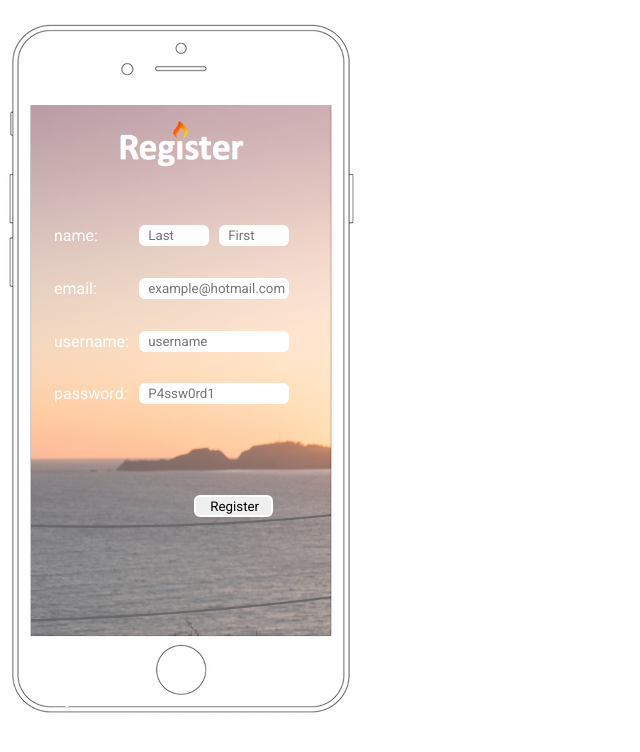
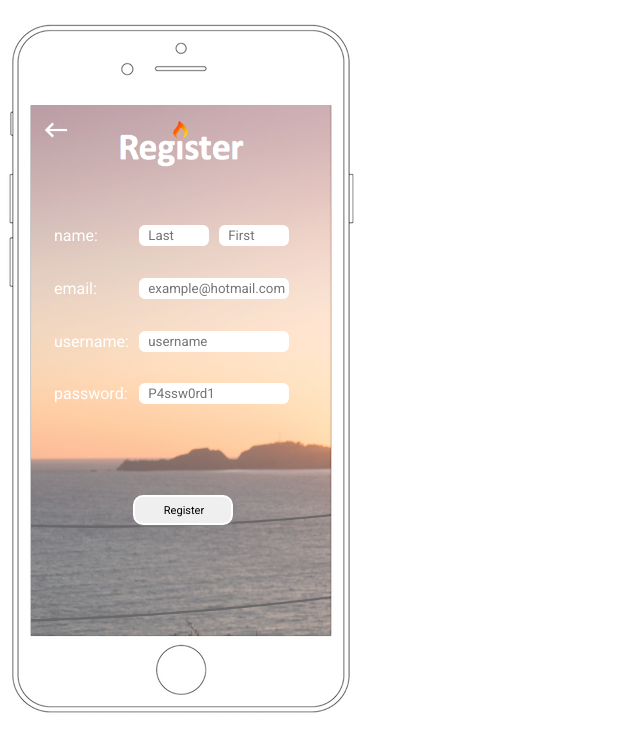
Before and after one commit to Kyle-Plourde/Rekindle, a plain HTML site: page Register.html in a window 1280 px wide. Shown: the whole page, without its empty margins (0-640 px from the left). Drawn offline with Linux system fonts and the light colour scheme.

Commit message:
Update Register.css

```diff
--- a/Register.css
+++ b/Register.css
@@ -64,10 +64,12 @@ label
 input.button
 {
     font-family: 'Roboto', sans-serif;
+    font-size: 11px;
     width: 30%;
+    height: 30px;
     position: absolute;
     top: 280px;
-    left: 150px;
+    left: 89px;
 }
 
 .backimage img
@@ -76,19 +78,33 @@ input.button
     position: relative;
 }
 
-#backbutton
-{
-    width: 80px;
-    position: absolute;
-    top: 495px;
-    left: 84px;
-    height: 21px;
-    border-radius: 6px;
-    border: 1px solid white;
-}
 
 #regibutton
 {
     text-align: center;
-    padding-top: 2px;
 }
+
+.register_back {
+    position: absolute;
+    top: 115px;
+    left: 41px;
+    width: 30px;
+}
+
+.advance input {
+	display: block;
+	padding-top: 5px;
+	padding-bottom: 5px;
+	margin-bottom: 15px;
+	width: 100px;
+	box-shadow: 1px 1px 3px #888888;
+	border-radius: 10px;
+}
+
+.advance input:hover {
+	background-color: #cce5cc;
+}
+
+.advance {
+	text-align: center;
+}
```
